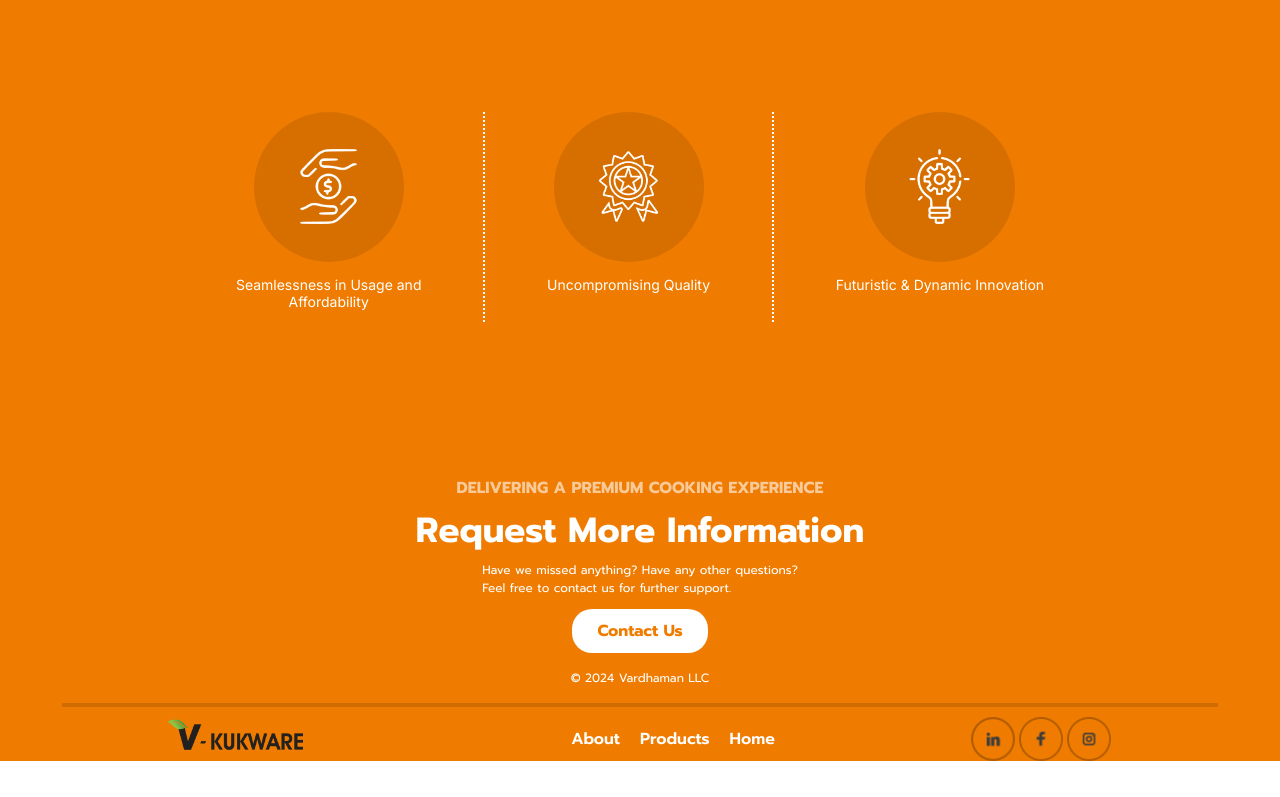
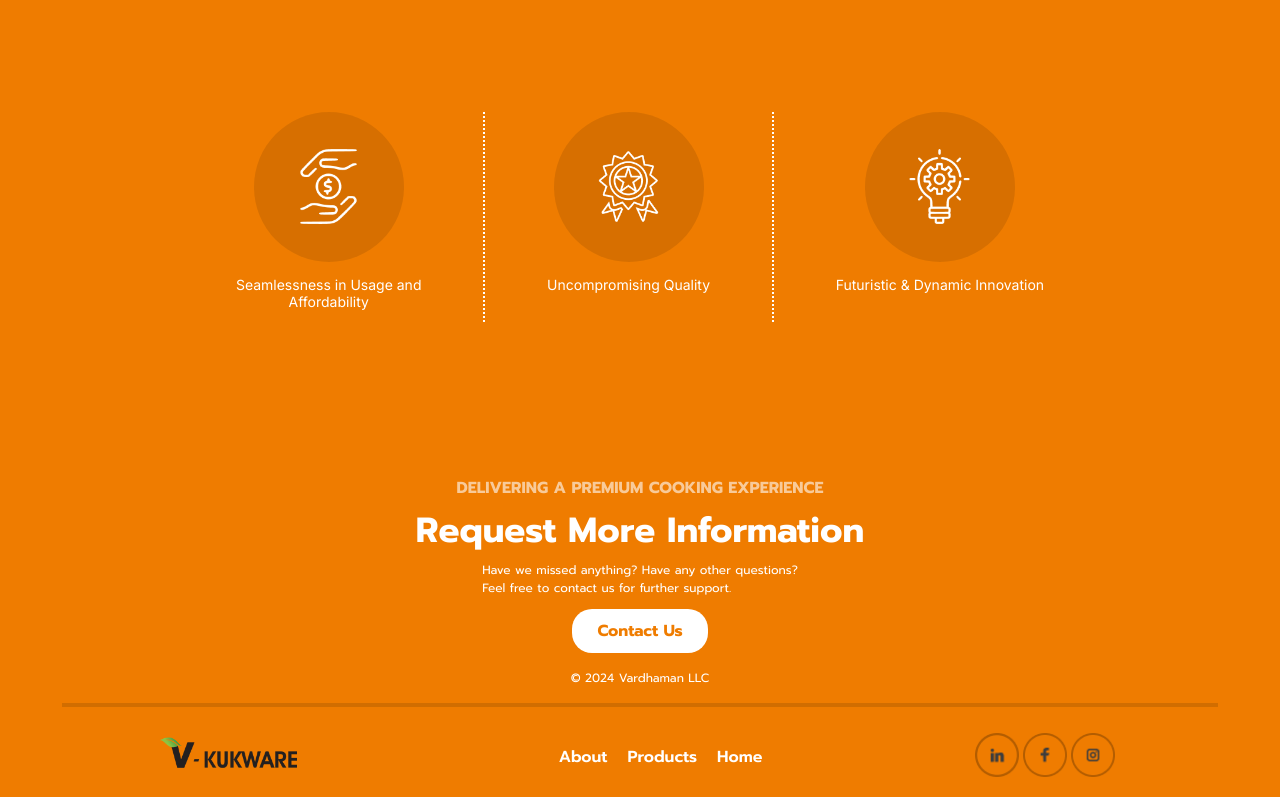
Before and after one commit to avadhut-24/Freelancing_Kukware, a React (Vite) app in the folder frontend/: page /about in a window 1280 px wide. Shown: the part 827-1624 px from the top of the page. Before the commit the page ends 1588 px from the top, so only its background shows below. Built offline with nearby package versions, Linux system fonts and the light colour scheme.

Commit message:
minor footer css updation

```diff
--- a/frontend/src/pages/About.jsx
+++ b/frontend/src/pages/About.jsx
@@ -209,7 +209,7 @@ const About = () => {
                         <li><Link to='/products' style={{textDecoration:'none', color:'inherit', cursor:'pointer'}}> Products</Link></li>
                         <li><Link to='/' style={{textDecoration:'none', color:'inherit', cursor:'pointer'}}>Home </Link></li>
                       </ul>
-                      <ul className='second'>
+                      <ul>
                         <img style={{cursor:'pointer'}} src={linkedin} alt='' />
                         <img style={{cursor:'pointer'}} src={facebook} alt='' />
                         <img style={{cursor:'pointer'}} src={insta} alt='' />
--- a/frontend/src/pages/Products.css
+++ b/frontend/src/pages/Products.css
@@ -1068,7 +1068,7 @@ font-weight: 600;
   display: flex;
   justify-content: flex-end;
   list-style: none;
-  margin: 0;
+  margin: 10px 0;
   padding-left: 15px;
   }
 
```
